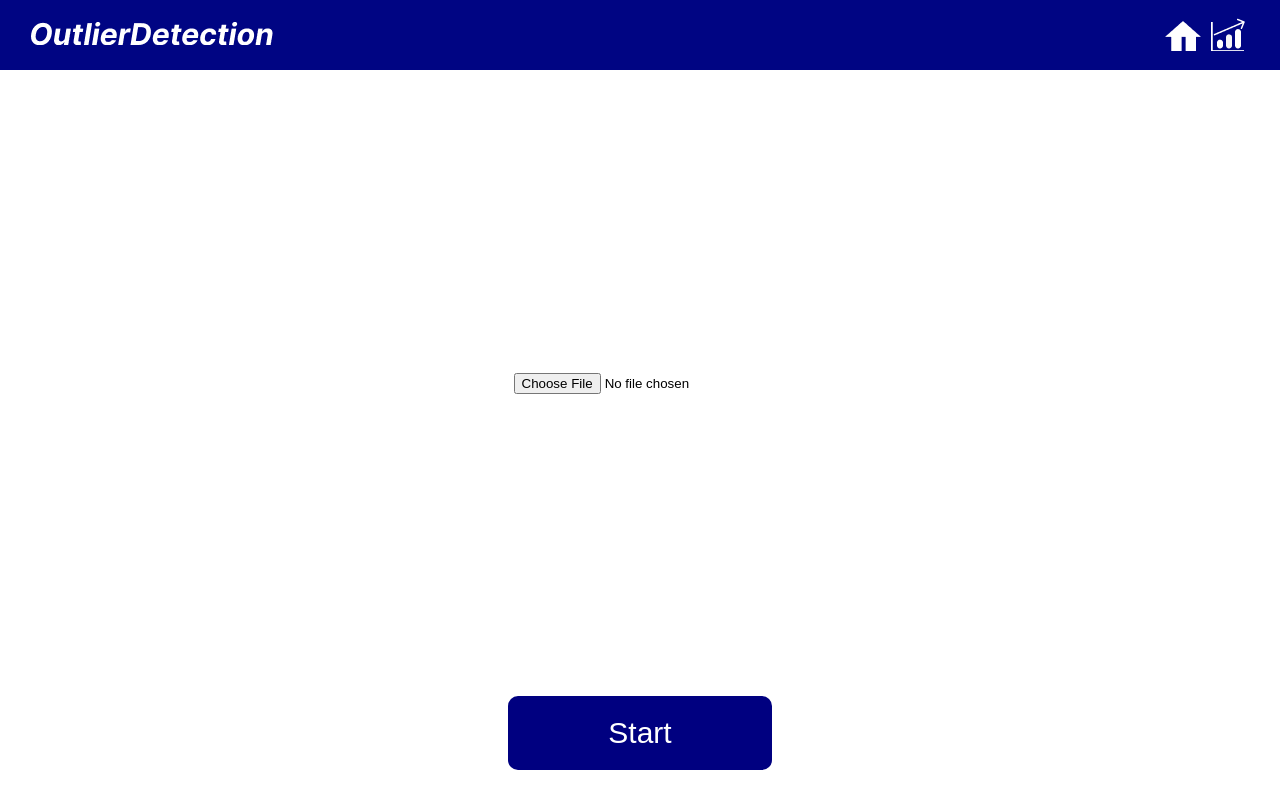
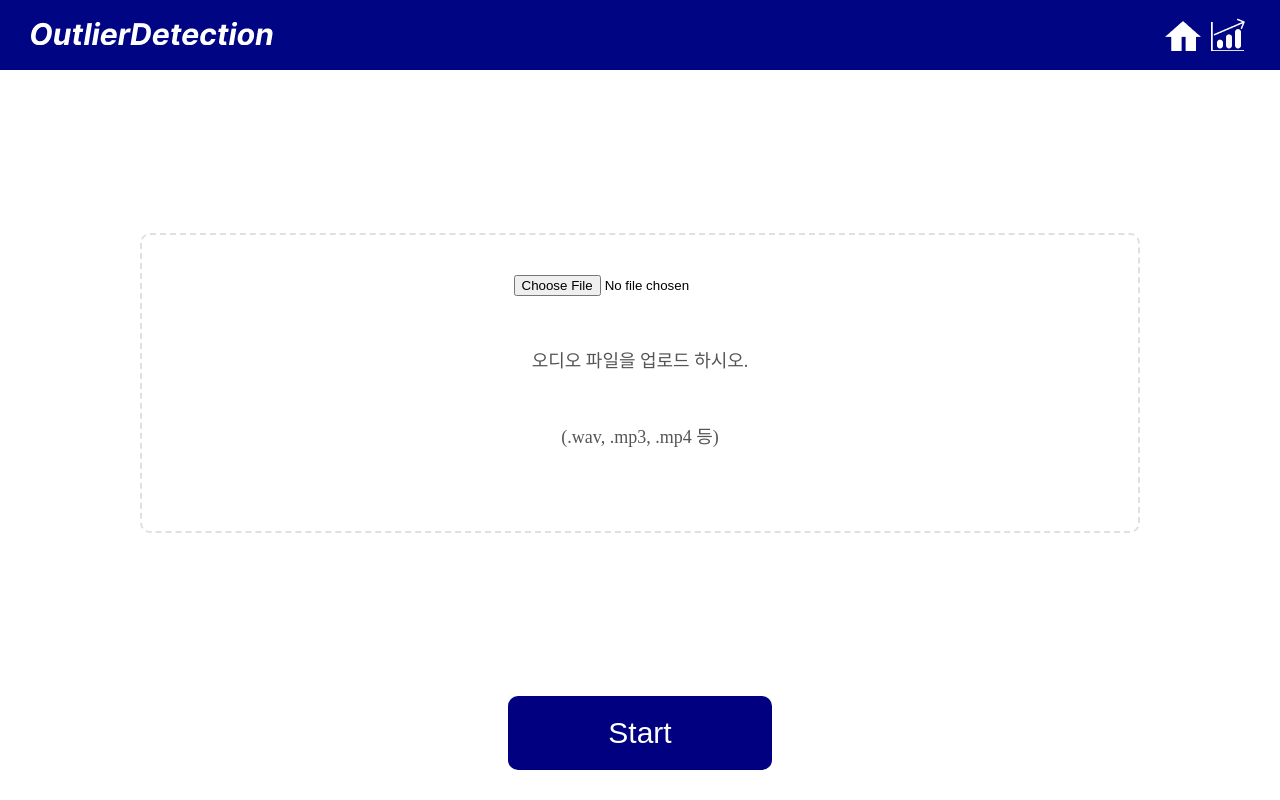
Before and after one commit to oooihmm/BA-OutlierDetection, a Vue app in the folder client/: page / in a window 1280 px wide. Built offline with nearby package versions, Linux system fonts and the light colour scheme.

Commit message:
회색네모상자

```diff
--- a/client/src/views/MainPage.vue
+++ b/client/src/views/MainPage.vue
@@ -4,6 +4,8 @@
     <!-- 음성 파일 업로드 인터페이스 -->
     <div class="file-upload-container">
       <input type="file" @change="handleAudioUpload" accept=".wav,.mp3,.mp4" />
+      <p class="file-upload-instructions">오디오 파일을 업로드 하시오.</p>
+      <p class="file-types">(.wav, .mp3, .mp4 등)</p>
     </div>
     <div class="button-container">
       <button class="start-button" @click="startAnalysis" :disabled="!audioFile">Start</button>
@@ -51,7 +53,26 @@ export default {
 
 .file-upload-container {
   text-align: center; /* 파일 업로드 인터페이스를 가운데 정렬 */
-  margin: auto; /* 자동 마진으로 상하좌우 중앙 정렬 */
+  margin: 20px auto; /* 위아래 마진을 20px, 좌우 마진을 자동으로 설정 */
+  padding: 40px 20px; /* 상하 여백 40px, 좌우 여백 20px */
+  border: 2px dashed #E0E0E0; /* 점선 테두리 */
+  border-radius: 10px; /* 테두리 모서리 둥글게 */
+  cursor: pointer; /* 마우스 오버시 커서 변경 */
+  width: 1000px; /* 가로 길이 */
+  height: 300px; /* 세로 길이 */
+  box-sizing: border-box; /* border와 padding을 너비와 높이에 포함 */
+  position: relative; /* 자식 요소들을 상대적으로 위치시킵니다. */
+}
+
+.file-input {
+  margin-top: 100px; /* 파일 입력 필드 위에 여백 추가 */
+}
+
+.file-upload-instructions,
+.file-types {
+  margin-top: 50px; /* 텍스트 위에 여백 추가 */
+  color: #555; /* 텍스트 색상 설정 */
+  font-size: 18px; /* 텍스트 크기 설정 */
 }
 
 .button-container {
```
